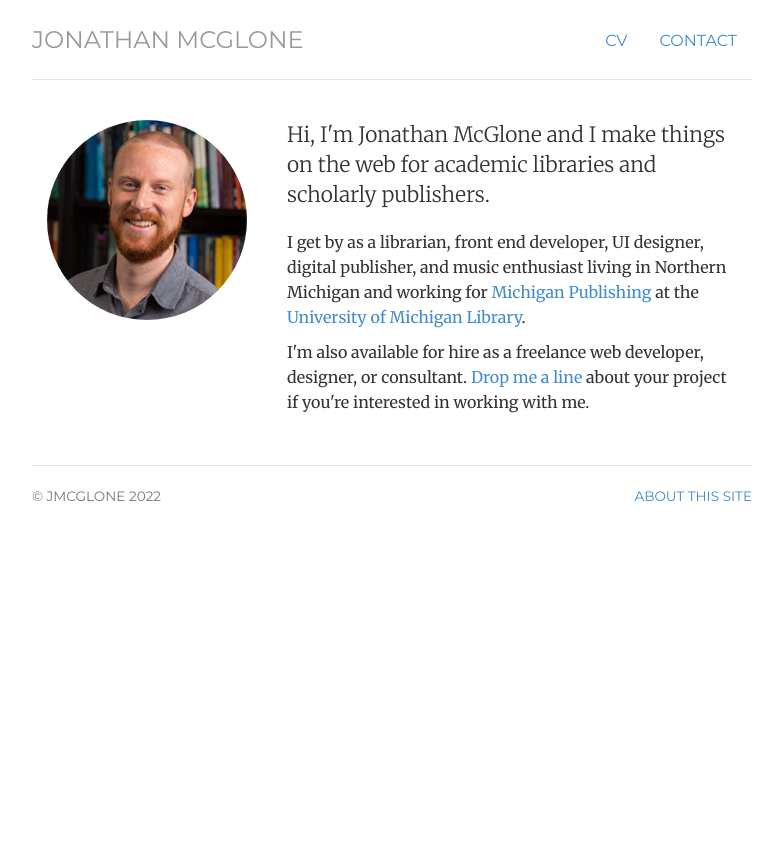
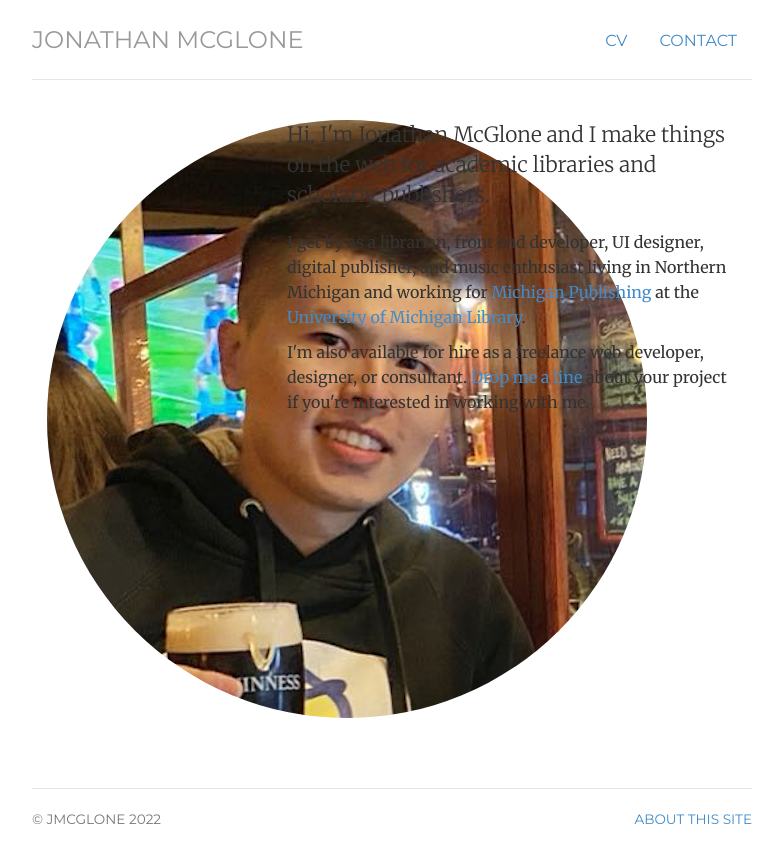
Before and after one commit to freestyletime/freestyletime.github.io, a Jekyll site: the page built from index.html, in a window 1280 px wide. Shown: the top 863 px of the page, without its empty margins (248-1031 px from the left). Built offline with Jekyll 4.4.1, drawn with Linux system fonts in a browser that asks for light colours.

Commit message:
change index

```diff
--- a/index.html
+++ b/index.html
@@ -9,7 +9,7 @@ description: Jonathan McGlone is a Librarian, Front-End Developer, Digital Publi
 <!-- <div class="jumbotron"> -->
 <div class="row marketing">
 	<div class="col-sm-4">
-	<img  class="img-circle avatar" alt="Jonathan McGlone" src="img/jmcglone-200px.png">
+	<img  class="img-circle avatar" alt="Jonathan McGlone" src="img/avater.png">
 	</div>
 	<div itemscope itemtype="http://data-vocabulary.org/Person" class="col-sm-8">
 	<p class="lead">Hi, I'm <span itemprop="name">Jonathan McGlone</span> and I make things on the web for academic libraries and scholarly publishers.</p>
```
